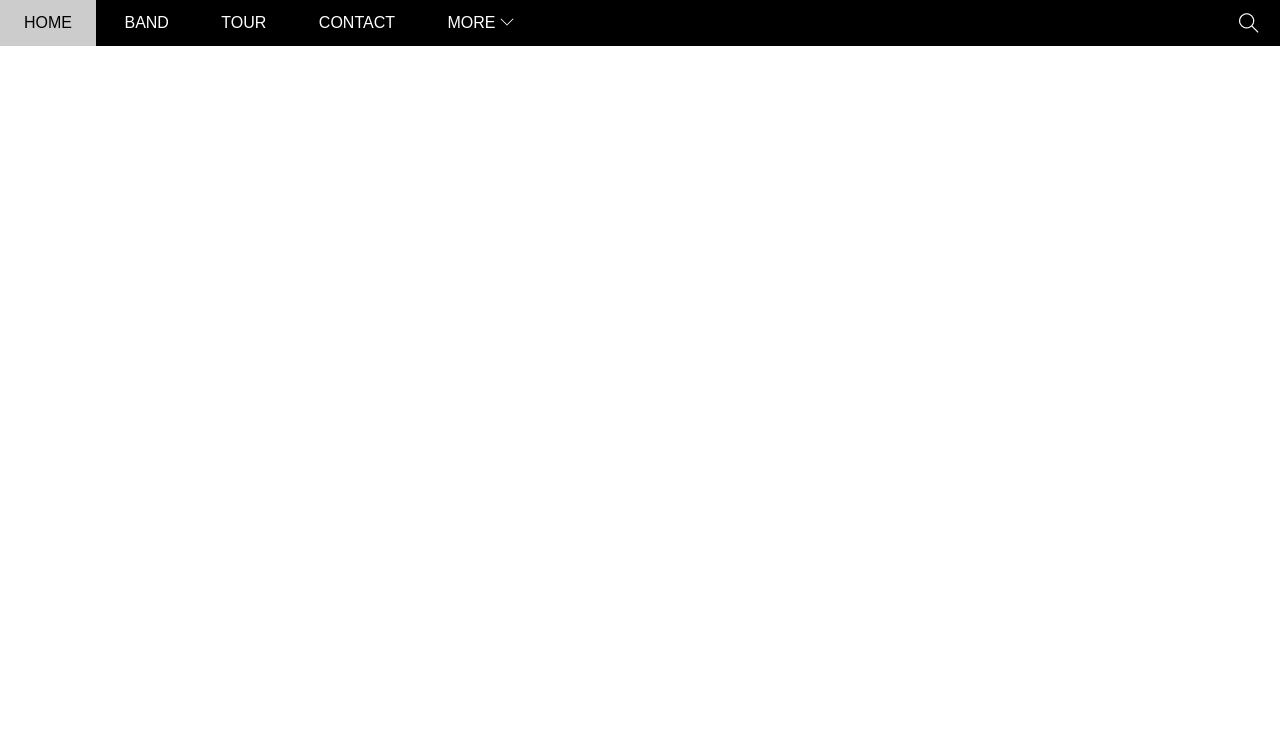
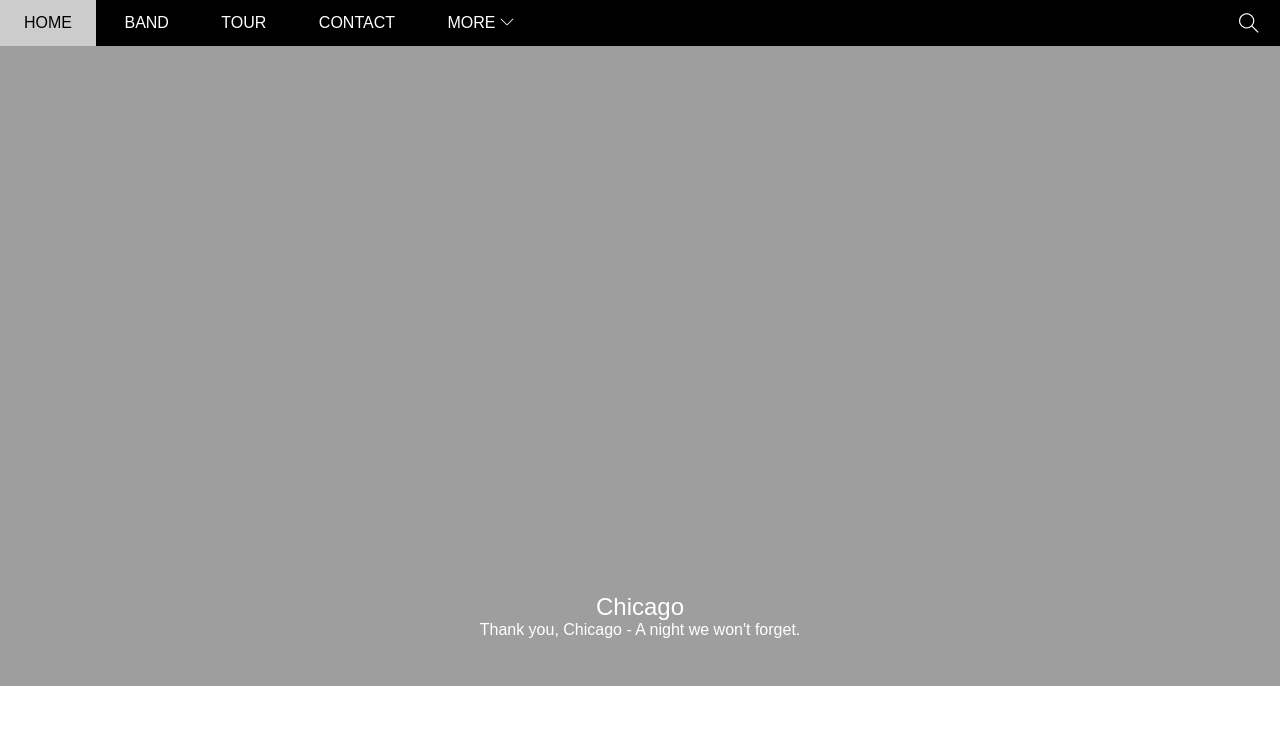
Before and after one commit to TNuan/TNuan, a plain HTML site: page index.html in a window 1280 px wide. Shown: the top 747 px of the page. Drawn offline with Linux system fonts and the light colour scheme; the site is published under a folder, as on GitHub Pages, so addresses that start at the root find nothing.

Commit message:
fix url img lider1

```diff
--- a/assets/css/style.css
+++ b/assets/css/style.css
@@ -181,7 +181,7 @@ html {
     position: relative;
     margin-top: 46px;
     padding-top: 50%;
-    background: url('/assets/img/slider1.jpg') top center / cover no-repeat;
+    background: url('../img/slider1.jpg') top center / cover no-repeat;
 }
 
 #slider .text-content {
```
